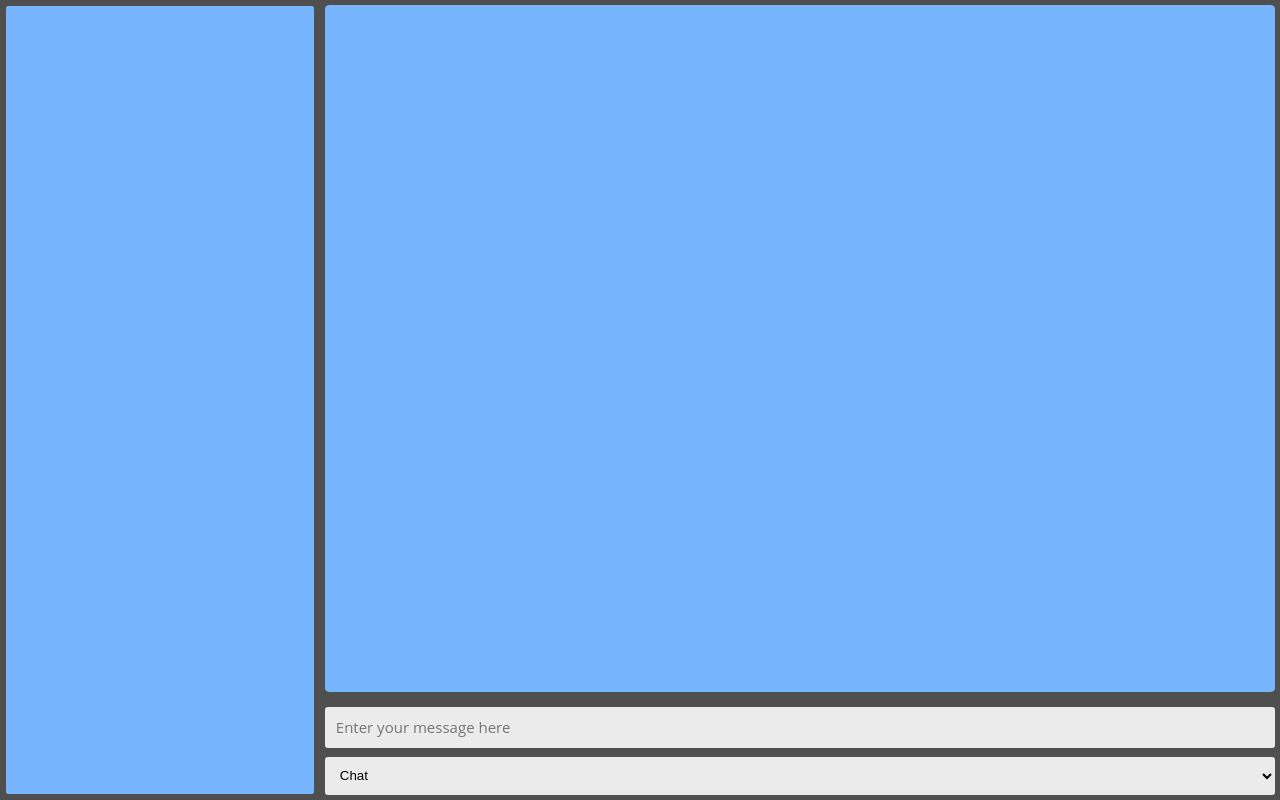
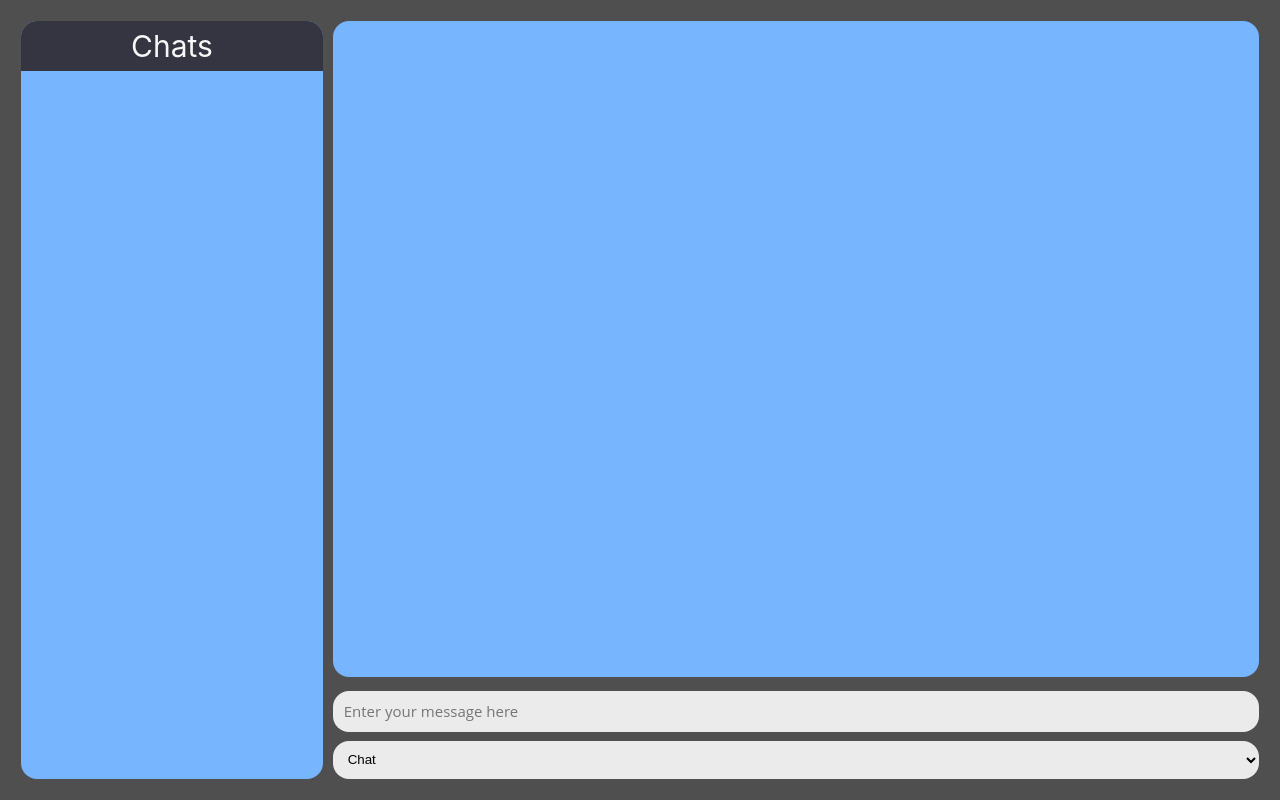
Before and after one commit to Lucas8448/vue.js-GPT-3, a Vue app in the folder gpt/: page / in a window 1280 px wide. Built offline with nearby package versions, Linux system fonts and the light colour scheme.

Commit message:
Styling fixes

```diff
--- a/gpt/src/App.vue
+++ b/gpt/src/App.vue
@@ -1,8 +1,12 @@
 <template>
   <div class="container">
-    <div class="chats"></div>
-    <div class="chat-container">
-      <div class="messages" v-for="message in messages" :key="message.id">
+    <div class="chats">
+      <div class="chats-title">
+        <h1>Chats</h1>
+      </div>
+    </div>
+    <div class="chat-container" ref="chatContainer">
+      <div class="messages" v-for="message in messages" :key="message.id" >
         <div class="message" :class="{ 'You': message.sender === 'You', 'AI': message.sender === 'AI' }">
           {{ message.sender }} : {{ message.text }}
         </div>
@@ -29,6 +33,11 @@ export default {
       selectedPreset: null,
       presets: [],
     }
+  },
+  updated() {
+    this.$nextTick(() => {
+      this.$refs.chatContainer.scrollTop = this.$refs.chatContainer.scrollHeight
+    })
   },
   computed: {
     currentPreset: function () {
--- a/gpt/src/assets/main.css
+++ b/gpt/src/assets/main.css
@@ -15,6 +15,7 @@
         "chats inputs inputs inputs";
     height: 100vh;
     background-color: #4F4F4F;
+    padding: 1rem;
 }
 
 .You {
@@ -41,12 +42,21 @@
     background-color: #77B5FE;
     overflow: hidden; /* added this */
     margin: 1.75%;
-    border-radius: 0.5%;
+    border-radius: 1rem;
+}
+
+.chats-title {
+    text-align: center;
+    font-size: 1em;
+    background-color: #343540;
+    color: var(--vt-c-white-soft);
+    padding: 0.25%;
 }
 
 .inputs {
     grid-area: inputs;
     background-color: #4F4F4F;
+    border-radius: 1rem;
 }
 
 .chat-container {
@@ -57,7 +67,7 @@
     padding: 0.5%;
     overflow:auto; /* added this */
     margin: 0.5%;
-    border-radius: 0.5%;
+    border-radius: 1rem;
     scroll-behavior: smooth;
 }
 
@@ -73,7 +83,7 @@
     background-color: #EBEBEB;
     border: none;
     padding: 10px 11px 11px 11px;
-    border-radius: 3px;
+    border-radius: 1rem;
     box-shadow: none;
     outline: none;
     margin: 0.5%;
@@ -86,9 +96,10 @@
     background-color: #EBEBEB;
     border: none;
     padding: 10px 11px 11px 11px;
-    border-radius: 3px;
+    border-radius: 1rem;
     box-shadow: none;
     outline: none;
     margin: 0.5%;
     box-sizing: border-box;
+
 }
```
